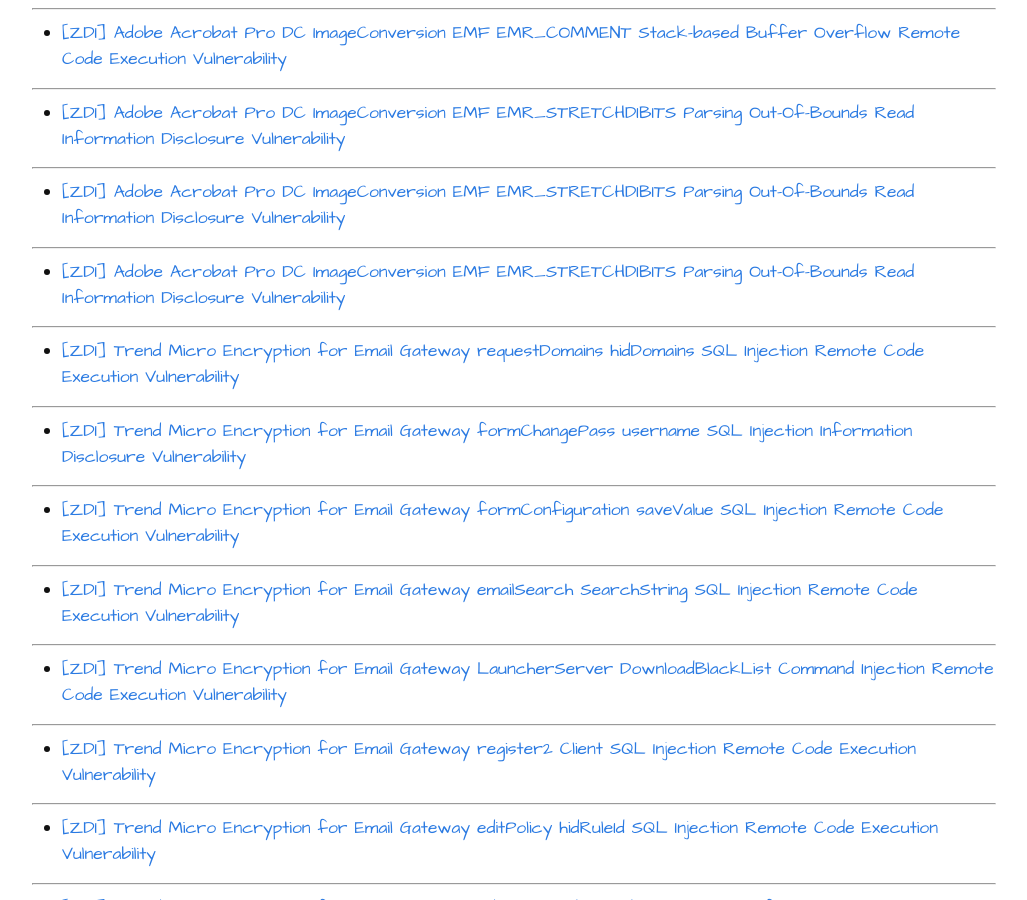
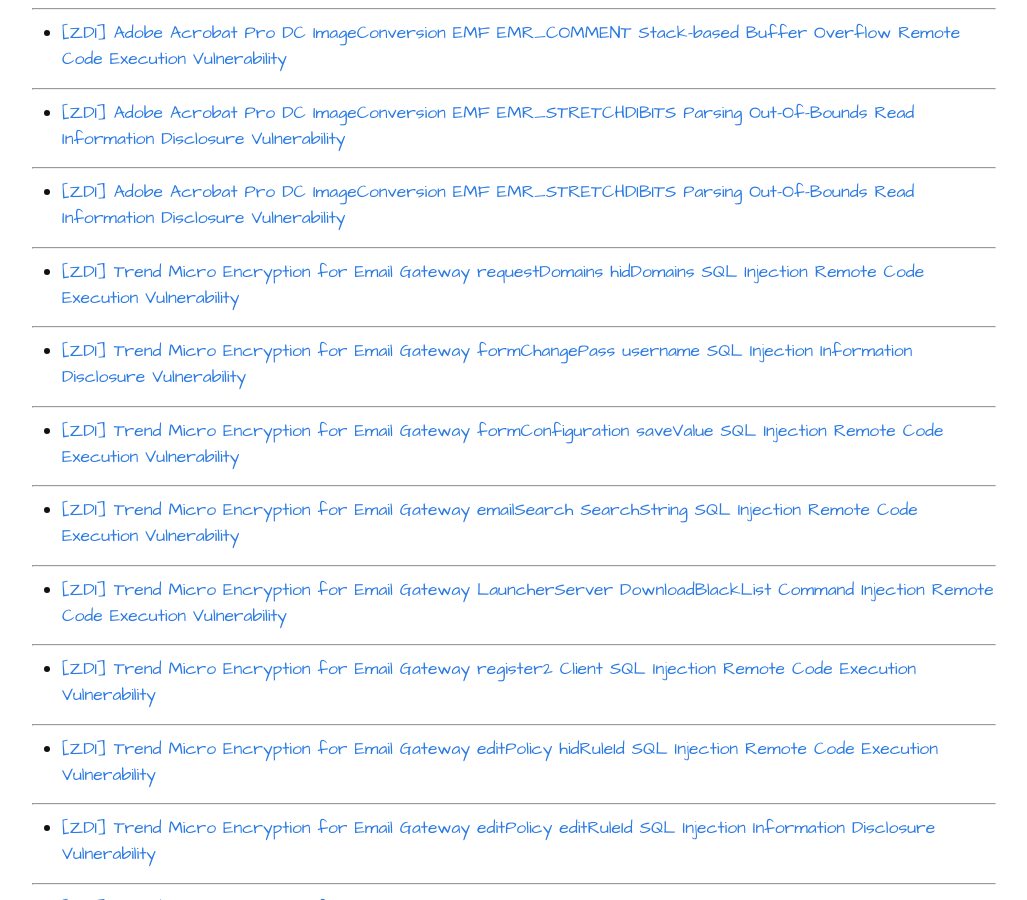
Before and after one commit to sourceincite/sourceincite.github.io, a Jekyll site: the page built from advisories/index.md, in a window 1280 px wide and 900 px high, scrolled down 1286 px. Shown: the whole window, without its empty margins (126-1153 px from the left). Built offline with Jekyll 4.4.1, drawn with Linux system fonts in a browser that asks for light colours.

Commit message:
updated advisories

```diff
--- a/advisories/index.md
+++ b/advisories/index.md
@@ -76,10 +76,6 @@
 
 ---
 
-* [[ZDI] Adobe Acrobat Pro DC ImageConversion EMF EMR_STRETCHDIBITS Parsing Out-Of-Bounds Read Information Disclosure Vulnerability](https://www.zerodayinitiative.com/advisories/ZDI-18-447/)
-
----
-
 * [[ZDI] Trend Micro Encryption for Email Gateway requestDomains hidDomains SQL Injection Remote Code Execution Vulnerability](https://www.zerodayinitiative.com/advisories/ZDI-18-420/)
 
 ---
```
